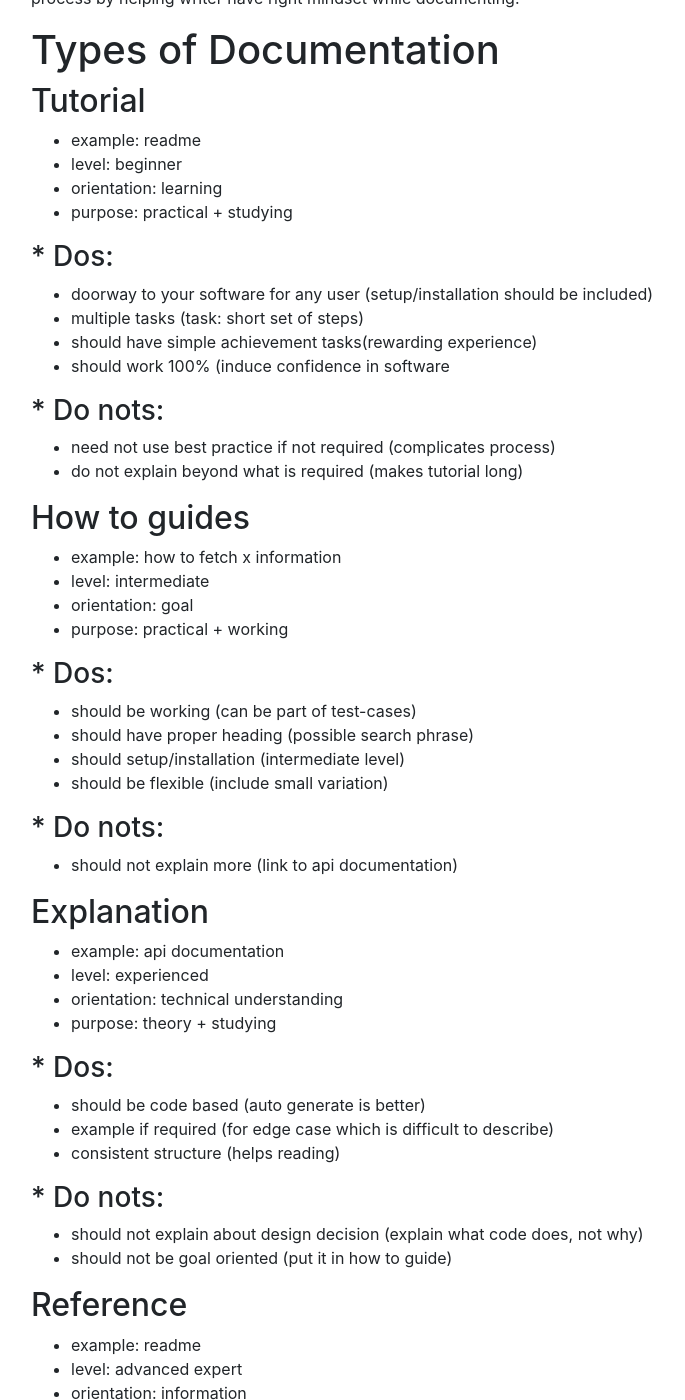
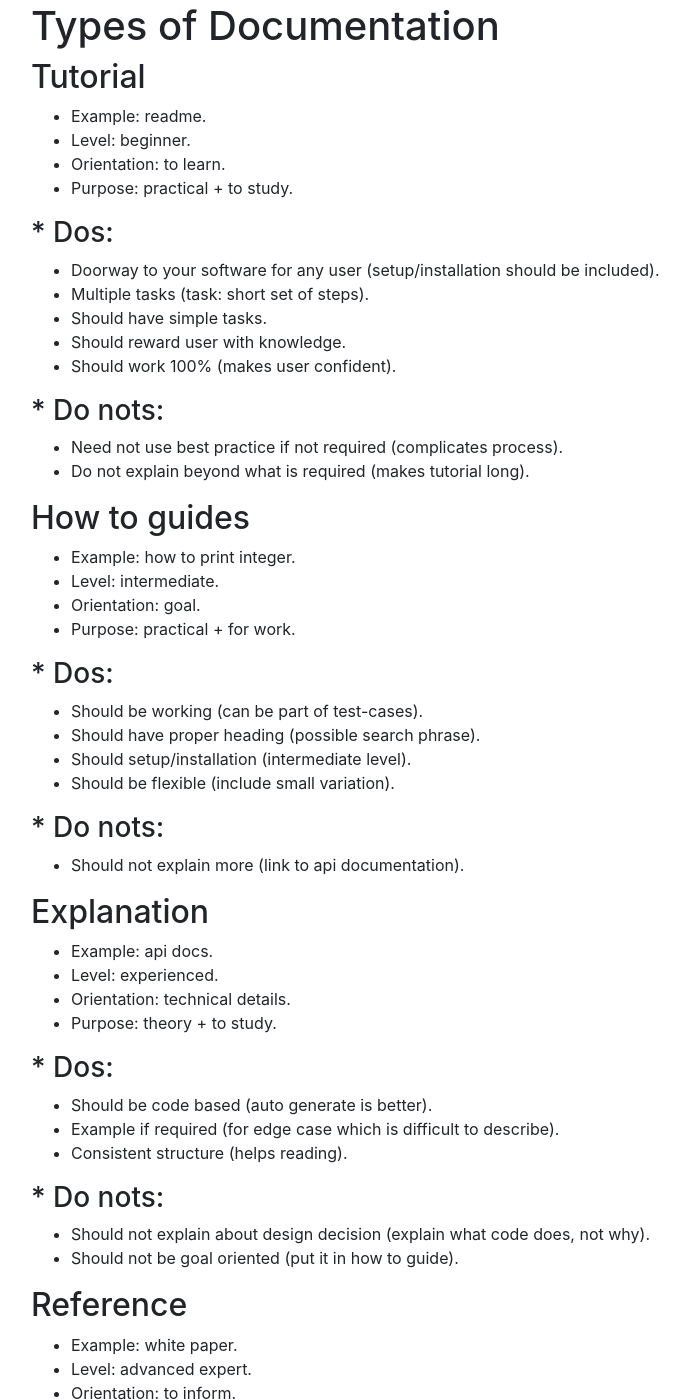
Before and after one commit to aakash-kori/aakash-kori.github.io, a Jekyll site: the page built from _posts/2020-2-22-summary-writing-documentation.md, in a window 1280 px wide and 1400 px high, scrolled down 948 px. Shown: the whole window, without its empty margins (254-939 px from the left). Built offline with Jekyll 4.4.1, drawn with Linux system fonts in a browser that asks for light colours; some of the changed text lies outside the part shown.

Commit message:
sanitaization of article

```diff
--- a/_posts/2020-2-22-summary-writing-documentation.md
+++ b/_posts/2020-2-22-summary-writing-documentation.md
@@ -6,75 +6,76 @@ desc: This article tries to summaries "What nobody tells you about documentation
 poster: documentation.jpg
 ---
 
-The article ["What nobody tells you about documentation"](https://www.divio.com/blog/documentation) details on how to write documentation for program. This article aims at providing details of different types of documentation, their intent, content, scope and purpose. This simplifies the documentation process by helping writer have right mindset while documenting.
+The article ["What nobody tells you about documentation"](https://www.divio.com/blog/documentation) details on writing manuals for software. It provides details of different it's components, their intent, content, scope and purpose. This simplifies the process by helping writer have right mindset.
 
 # Types of Documentation
 
 ## Tutorial
 
-- example: readme
-- level: beginner
-- orientation: learning
-- purpose: practical + studying
+- Example: readme.
+- Level: beginner.
+- Orientation: to learn.
+- Purpose: practical + to study.
 
-### * Dos:
+### \* Dos:
 
-- doorway to your software for any user (setup/installation should be included)
-- multiple tasks (task: short set of steps)
-- should have simple achievement tasks(rewarding experience)
-- should work 100% (induce confidence in software
+- Doorway to your software for any user (setup/installation should be included).
+- Multiple tasks (task: short set of steps).
+- Should have simple tasks.
+- Should reward user with knowledge.
+- Should work 100% (makes user confident).
 
-### * Do nots:
+### \* Do nots:
 
-- need not use best practice if not required (complicates process)
-- do not explain beyond what is required (makes tutorial long)
+- Need not use best practice if not required (complicates process).
+- Do not explain beyond what is required (makes tutorial long).
 
 ## How to guides
 
-- example: how to fetch x information
-- level: intermediate
-- orientation: goal
-- purpose: practical + working
+- Example: how to print integer.
+- Level: intermediate.
+- Orientation: goal.
+- Purpose: practical + for work.
 
-### * Dos:
+### \* Dos:
 
-- should be working (can be part of test-cases)
-- should have proper heading (possible search phrase)
-- should setup/installation (intermediate level)
-- should be flexible (include small variation)
+- Should be working (can be part of test-cases).
+- Should have proper heading (possible search phrase).
+- Should setup/installation (intermediate level).
+- Should be flexible (include small variation).
 
-### * Do nots:
+### \* Do nots:
 
-- should not explain more (link to api documentation)
+- Should not explain more (link to api documentation).
 
 ## Explanation
 
-- example: api documentation
-- level: experienced
-- orientation: technical understanding
-- purpose: theory + studying
+- Example: api docs.
+- Level: experienced.
+- Orientation: technical details.
+- Purpose: theory + to study.
 
-### * Dos:
+### \* Dos:
 
-- should be code based (auto generate is better)
-- example if required (for edge case which is difficult to describe)
-- consistent structure (helps reading)
+- Should be code based (auto generate is better).
+- Example if required (for edge case which is difficult to describe).
+- Consistent structure (helps reading).
 
-### * Do nots:
+### \* Do nots:
 
-- should not explain about design decision (explain what code does, not why)
-- should not be goal oriented (put it in how to guide)
+- Should not explain about design decision (explain what code does, not why).
+- Should not be goal oriented (put it in how to guide).
 
 ## Reference
 
-- example: readme
-- level: advanced expert
-- orientation: information
-- purpose: theory + working
+- Example: white paper.
+- Level: advanced expert.
+- Orientation: to inform.
+- Purpose: theory + working.
 
-### * Dos:
+### \* Dos:
 
-- include discussions
-- include design decision (including alternatives)
-- include historical reasons
-- include good practices
+- Include discussions.
+- Include design decision (including alternatives).
+- Include historical reasons.
+- Include good practices.
```
Also changed, not shown: _posts/2020-2-15-summary-write-an-excellent-programming-blog.md (+29 -29 lines), _posts/2020-2-29-debugging-and-patching-docker.md (+2 -2 lines).
